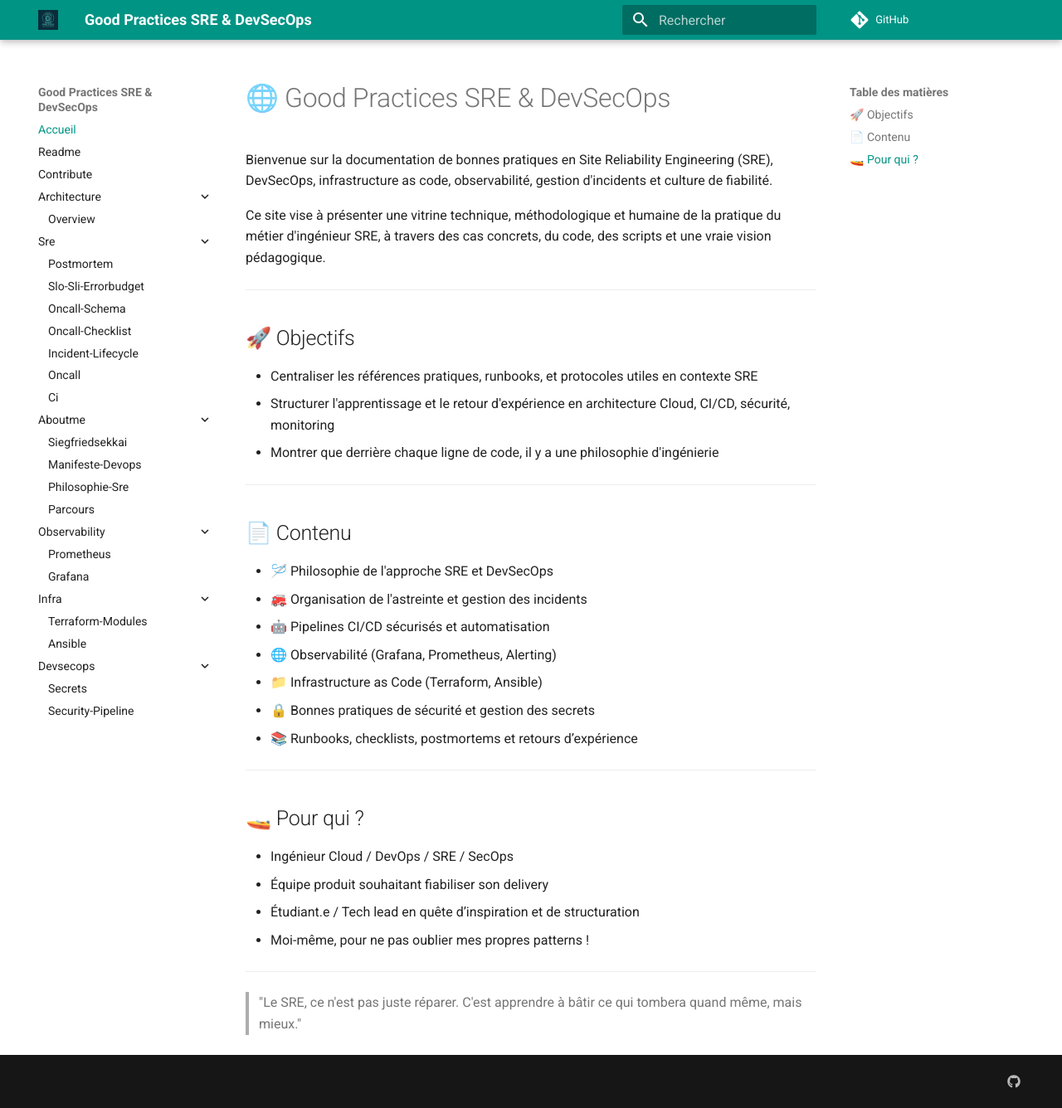
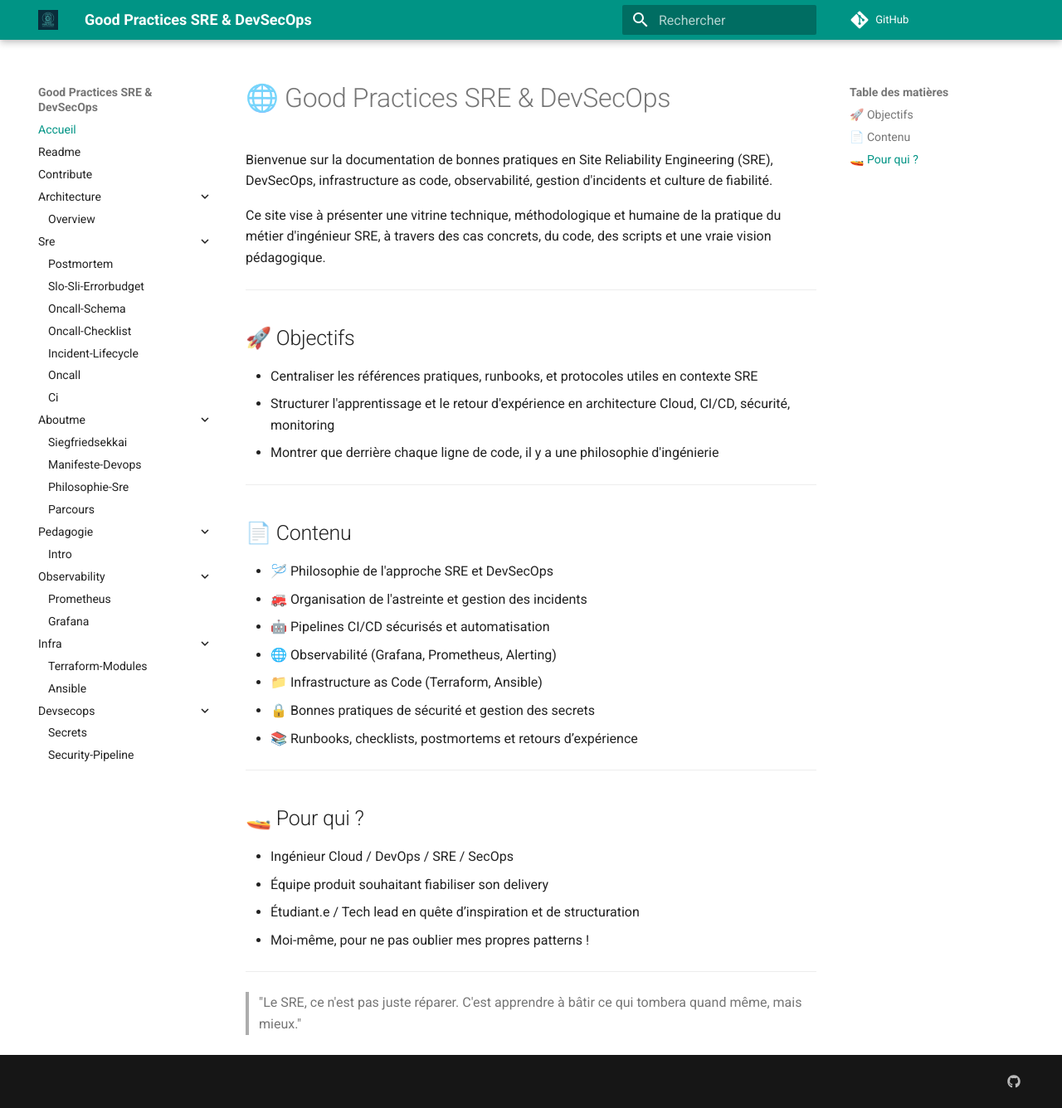
Before and after one commit to 5136Siegfried/SRE-good-practices, an MkDocs documentation site: the page built from docs/index.md, in a window 1280 px wide and 1336 px high. Shown: the whole window at 83% size. Built offline with MkDocs 1.6.1 and Material for MkDocs 9.7.7, drawn with Linux system fonts in a browser that asks for light colours; comment, search, counter and statistics services are not loaded.

Commit message:
ci: auto-update nav section in mkdocs.yml

```diff
--- a/mkdocs.yml
+++ b/mkdocs.yml
@@ -1,4 +1,3 @@
----
 site_name: Good Practices SRE & DevSecOps
 site_description: Documentation structurée autour des bonnes pratiques DevSecOps,
   SRE, CI/CD, astreinte, observabilité et infrastructure.
@@ -44,6 +43,8 @@ nav:
   - Manifeste-Devops: aboutme/manifeste-devops.md
   - Philosophie-Sre: aboutme/philosophie-sre.md
   - Parcours: aboutme/parcours.md
+- Pedagogie:
+  - Intro: pedagogie/performance/intro.md
 - Observability:
   - Prometheus: observability/prometheus.md
   - Grafana: observability/grafana.md
```
